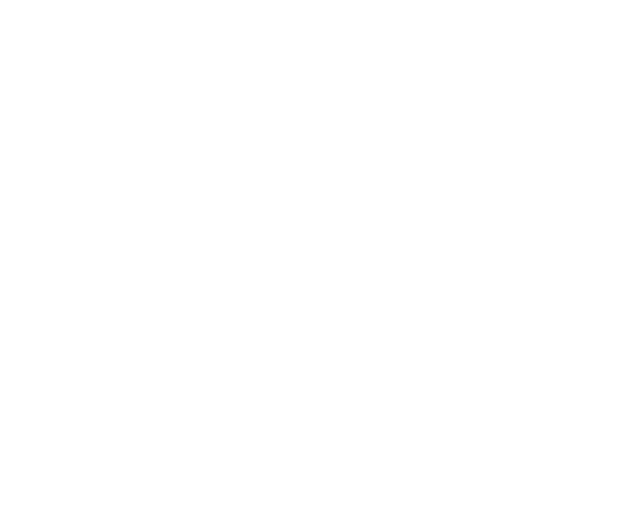
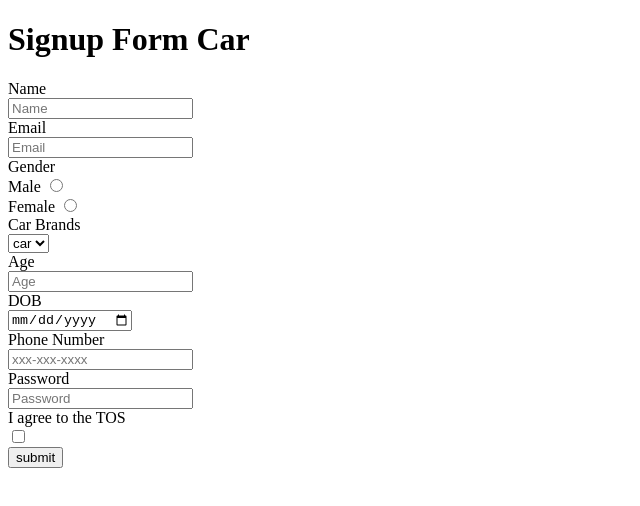
Before and after one commit to acciojob/signup-form-car-gssubash, a website: page main.html in a window 1280 px wide. Shown: the whole page, without its empty margins (0-640 px from the left). Drawn offline with Linux system fonts and the light colour scheme.

Commit message:
created a submission

```diff
--- a/main.html
+++ b/main.html
@@ -7,6 +7,40 @@
 </head>
 
 <body>
+
+	<header>
+		<h1>Signup Form Car</h1>
+	</header>
+
+	<main>
+		<form>
+			<label for="name">Name</label><br>
+			<input type="text" id="name" placeholder="Name" required/><br>
+			<label for="email">Email</label><br>
+			<input type="email" id="email" placeholder="Email" required/><br>
+			<label for="gender">Gender</label><br>
+			<label for="gender_m">Male</label>
+			<input type="radio" id="gender,gender_m" placeholder="" required/><br>
+			<label for="gender_f">Female</label>
+			<input type="radio" id="gender,gender_f" placeholder="" required/><br>
+			<label for="cars">Car Brands</label><br>
+			<select id="cars" placeholder="--Please choose an option--" required>
+				<option>car</option>
+			</select><br>
+			<label for="age">Age</label><br>
+			<input type="number" id="age" placeholder="Age" required/><br>
+			<label for="dob">DOB</label><br>
+			<input type="date" id="dob" placeholder="" required/><br>
+			<label for="tel">Phone Number</label><br>
+			<input type="tel" id="tel" placeholder="xxx-xxx-xxxx" /><br>
+			<label for="password">Password</label><br>
+			<input type="password" id="password" placeholder="Password" required/><br>
+			<label for="tos">I agree to the TOS</label><br>
+			<input type="checkbox" id="tos" placeholder="" required/><br>
+			<button type="submit">submit</button>
+		</form>
+	</main>
+
 	<!-- the entire body must be written by student -->
     <script type="text/javascript" src="./script.js">
 </script>
```
